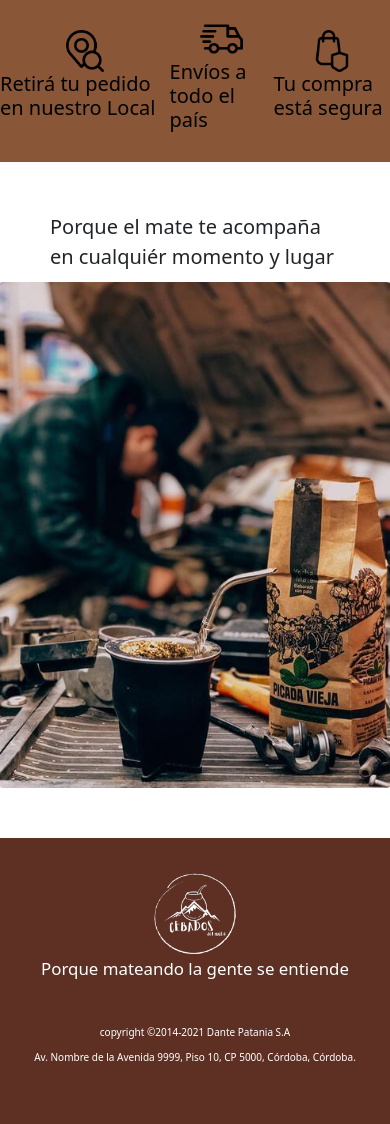
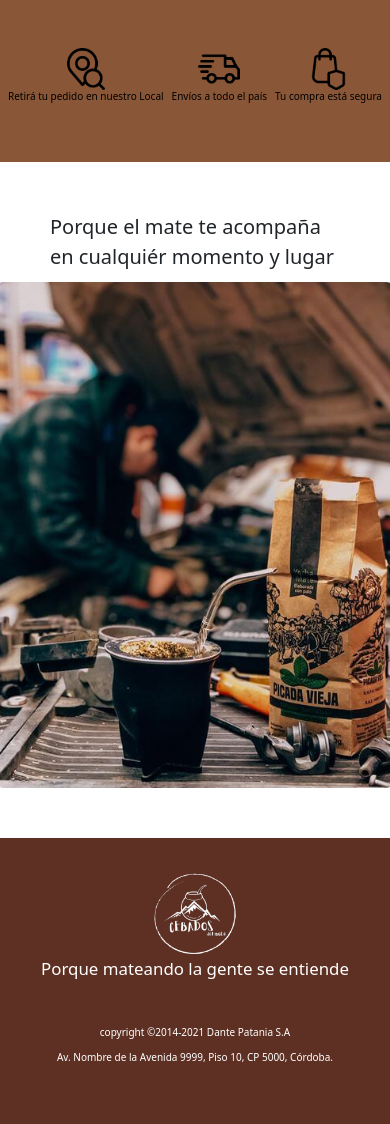
Before and after one commit to dantepatania/cebadosdelmate, a plain HTML site: page index.html in a window 390 px wide. Shown: the part 876-2000 px from the top of the page. Drawn offline with nearby package versions, Linux system fonts and the light colour scheme.

Commit message:
arreglado footer e index para mobile

```diff
--- a/index.html
+++ b/index.html
@@ -101,7 +101,7 @@
                 </div>
                 <div class="footer__text">
                     <p>copyright &copy;2014-2021 Dante Patania S.A</p>
-                    <address>Av. Nombre de la Avenida 9999, Piso 10, CP 5000, Córdoba, Córdoba.</address>
+                    <address>Av. Nombre de la Avenida 9999, Piso 10, CP 5000, Córdoba.</address>
                 </div>
                 <div class="footer__redes">
                     <a href="https://www.facebook.com/ceba2delmate"><img src="./img/facebook-6-32.png" alt="facebook"></a>
--- a/scss/_footer.scss
+++ b/scss/_footer.scss
@@ -2,7 +2,7 @@ footer {
     div {
         background-color: $colorMarron;
         padding: 2vh;
-        font-size: 10px;
+        font-size: 1rem;
         display: grid;
         grid-template-columns: 1fr 1fr 1fr;
         align-items: center;
--- a/scss/_media.scss
+++ b/scss/_media.scss
@@ -53,6 +53,19 @@
         h2 {
             font-size: 2rem;
             font-weight: 600;
+        }
+    }
+
+    .main__title {
+        h1 {
+            color: #000
+        }
+    }
+    .main__beneficios {
+        div {
+            h3 {
+                font-size: 1rem;
+            }
         }
     }
     .main__conocenos {
```
Also changed, not shown: pages/contacto.html (+1 -1 lines), pages/nosotros.html (+1 -1 lines), pages/productos.html (+1 -1 lines), pages/tips.html (+1 -1 lines), css/styles.css, 1 other file.
